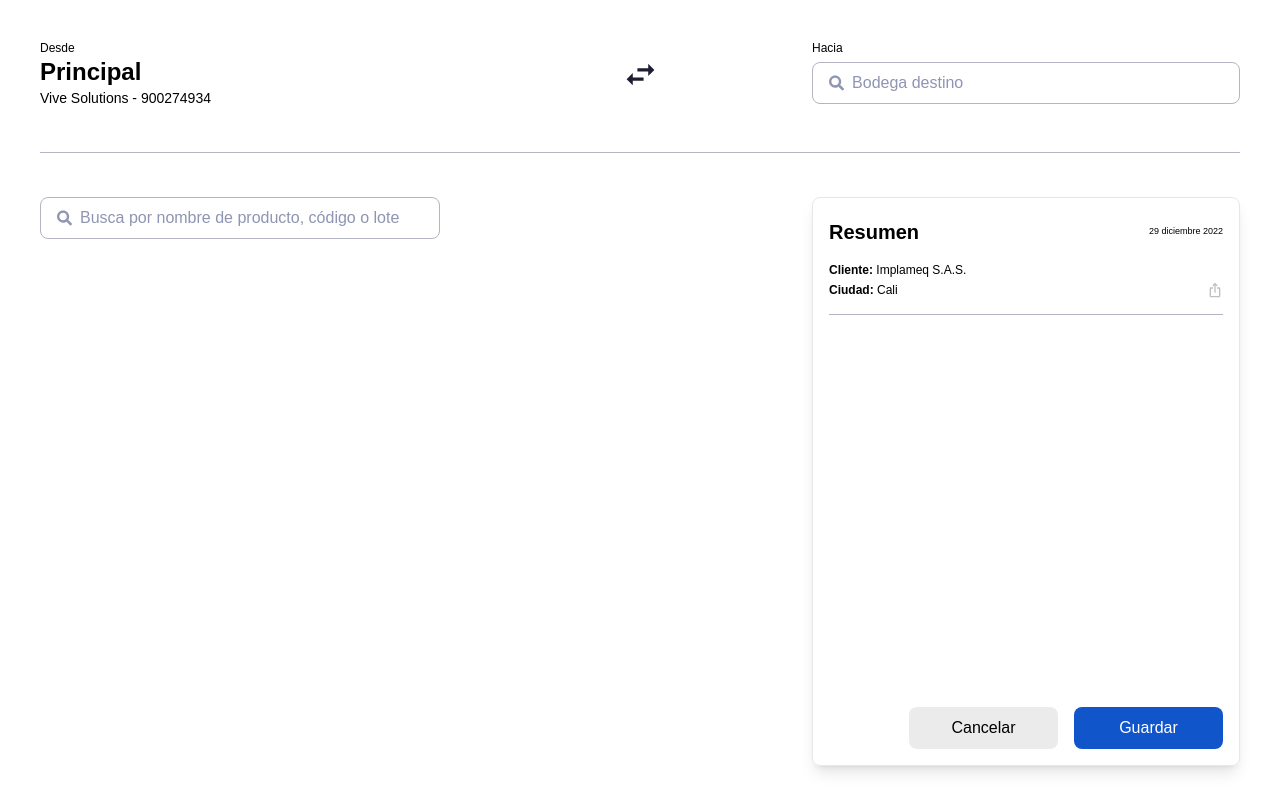
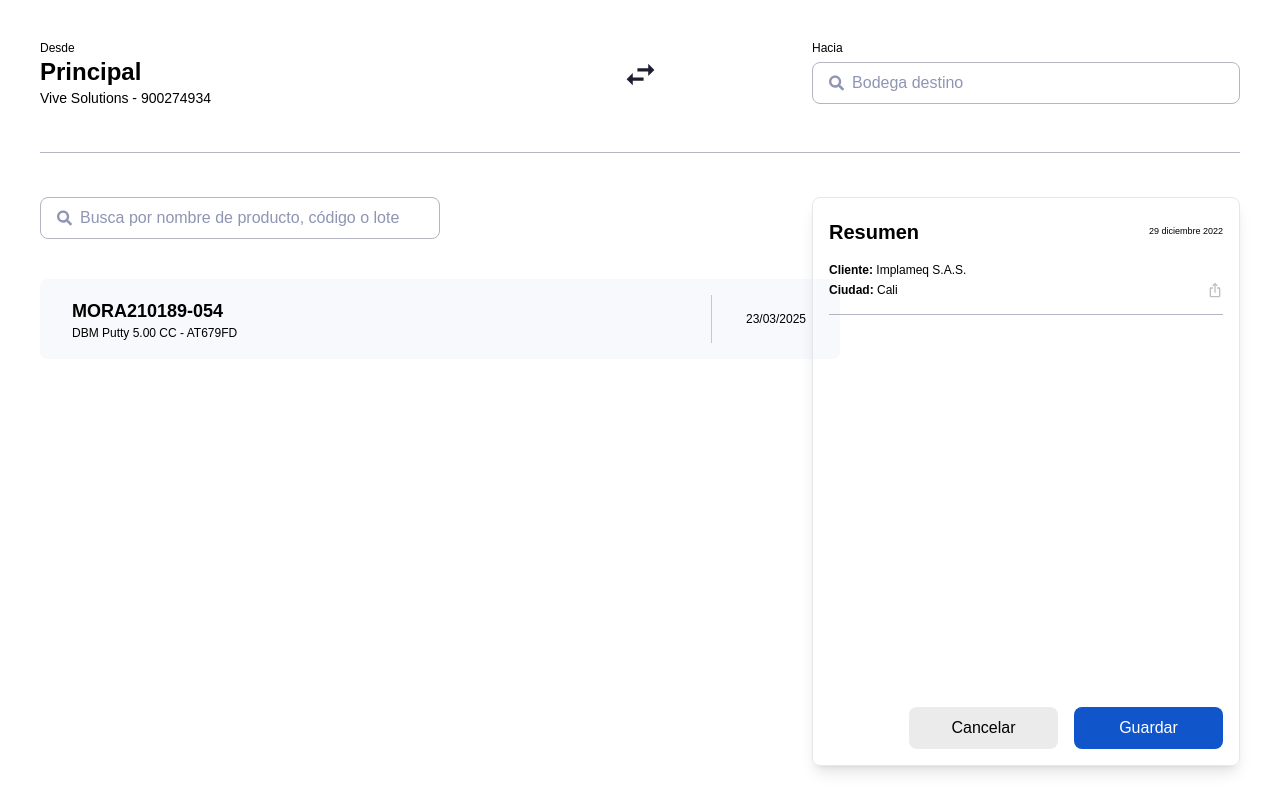
Before and after one commit to andreszapataq/react-inventory-2, a React (Create React App) app: page /despacho/1 in a window 1280 px wide. Built offline with nearby package versions, Linux system fonts and the light colour scheme.

Commit message:
DespachoRow first styles

```diff
--- a/src/components/DespachoRow.js
+++ b/src/components/DespachoRow.js
@@ -1,6 +1,18 @@
 const DespachoRow = () => {
   return (
-    <div>DespachoRow</div>
+    <div className="flex justify-between items-center bg-cultured rounded-lg px-8 py-4 mb-4">
+      <div>
+        <h2 className="text-lg font-semibold">MORA210189-054</h2>
+        <p className="text-xs font-light">DBM Putty 5.00 CC - AT679FD</p>
+      </div>
+      <div className="flex justify-end items-center">
+        <div className="h-12 w-px bg-green-300 mr-8"></div>
+        <div className="flex flex-col items-center w-16">
+          <p className="text-xl font-semibold"></p>
+          <p className="text-xs font-light">23/03/2025</p>
+        </div>
+      </div>
+    </div>
   )
 }
 
--- a/src/pages/Despacho.js
+++ b/src/pages/Despacho.js
@@ -1,6 +1,7 @@
 import HeaderDespacho from "../components/HeaderDespacho"
+import SearchBar from "../components/SearchBar"
 import ResumenCard from "../components/ResumenCard"
-import SearchBar from "../components/SearchBar"
+import DespachoRow from "../components/DespachoRow"
 
 function Despacho() {
   return (
@@ -10,6 +11,7 @@ function Despacho() {
       <div className="flex justify-between">
         <div className="w-2/3 flex flex-col">
           <SearchBar />
+          <DespachoRow />
         </div>
         <div className="w-1/3 flex flex-col items-end">
           <ResumenCard />
```
